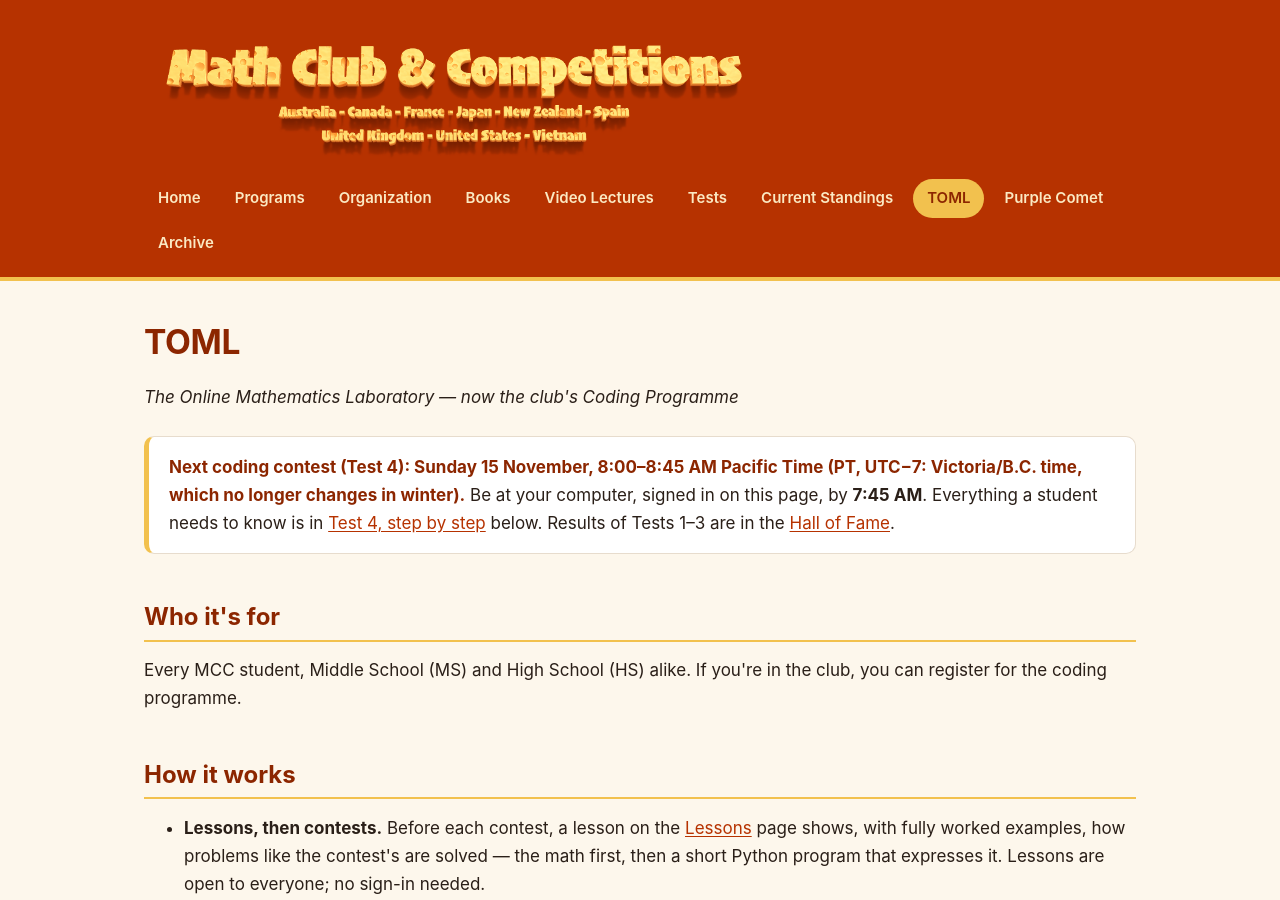
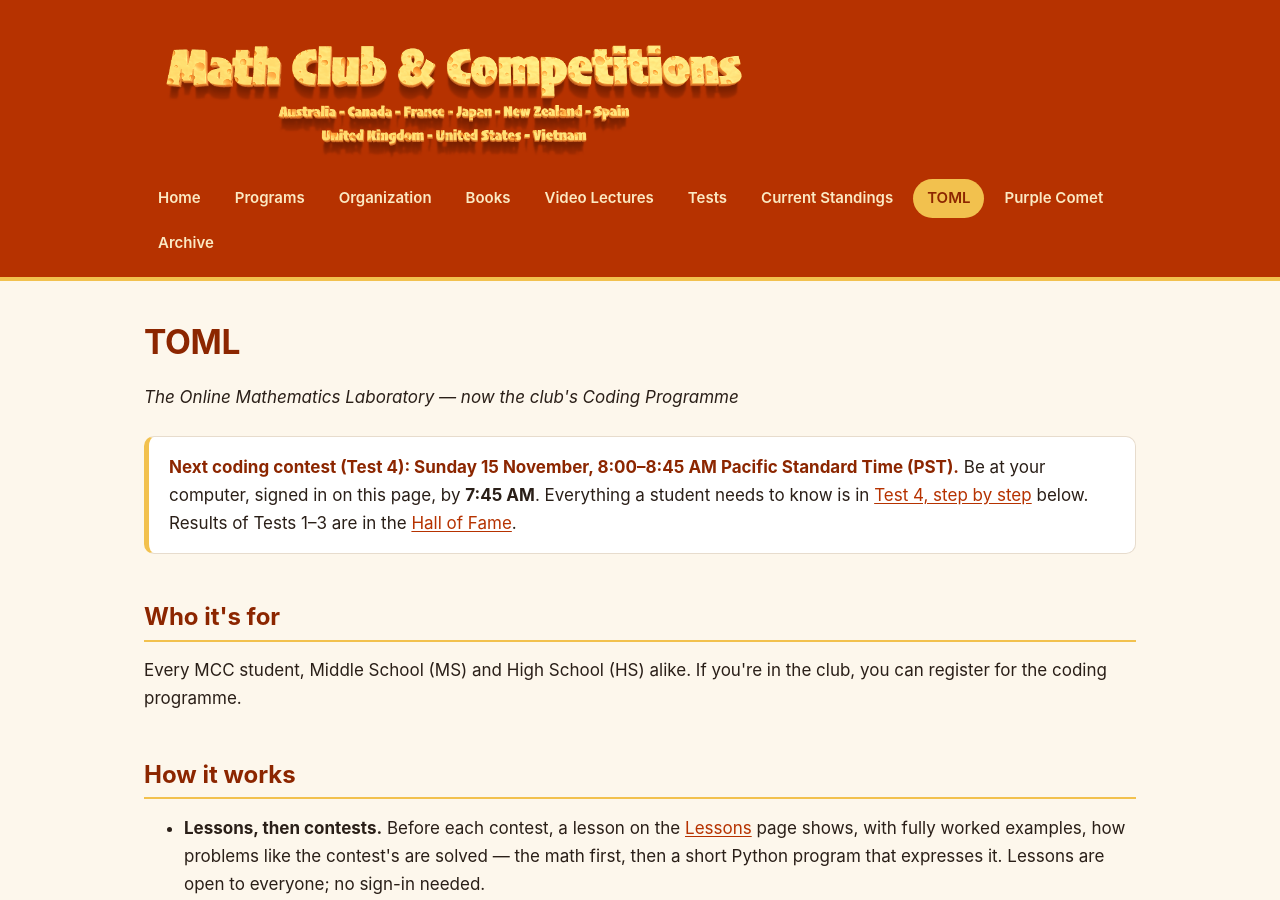
Before and after one commit to nghia71/nghia71.github.io, a Jekyll site: the page built from toml.html, in a window 1280 px wide and 900 px high. Built offline with Jekyll 4.4.1, drawn with Linux system fonts in a browser that asks for light colours; some of the changed text lies outside the part shown.

Commit message:
TOML: contest on Pacific Standard Time (PST); form script TIMEZONE America/Los_Angeles

```diff
--- a/toml.html
+++ b/toml.html
@@ -6,7 +6,7 @@ title: TOML
 <p><em>The Online Mathematics Laboratory — now the club's Coding Programme</em></p>
 
 <div class="note">
-<strong>Next coding contest (Test 4): Sunday 15 November, 8:00–8:45 AM Pacific Time (PT, UTC−7: Victoria/B.C. time, which no longer changes in winter).</strong> Be at your computer, signed in on this page, by <strong>7:45 AM</strong>. Everything a student needs to know is in <a href="#test-4-step-by-step">Test 4, step by step</a> below. Results of Tests 1&ndash;3 are in the <a href="#hall-of-fame">Hall of Fame</a>.
+<strong>Next coding contest (Test 4): Sunday 15 November, 8:00–8:45 AM Pacific Standard Time (PST).</strong> Be at your computer, signed in on this page, by <strong>7:45 AM</strong>. Everything a student needs to know is in <a href="#test-4-step-by-step">Test 4, step by step</a> below. Results of Tests 1&ndash;3 are in the <a href="#hall-of-fame">Hall of Fame</a>.
 </div>
 
 <h2>Who it's for</h2>
@@ -68,7 +68,7 @@ title: TOML
 
 <h3>On Sunday 15 November</h3>
 <table>
-<thead><tr><th>Time (Pacific Time, UTC−7)</th><th>What to do</th></tr></thead>
+<thead><tr><th>Time (Pacific Standard Time (PST))</th><th>What to do</th></tr></thead>
 <tbody>
 <tr><td><strong>7:45 AM</strong></td><td>At your computer, with Python open, and this page open. If the sign-in box below doesn't say you're signed in, sign in now.</td></tr>
 <tr><td><strong>7:55 AM</strong></td><td>The papers are shared with you. Reload this page and open the paper for <strong>your own track</strong> (MS or HS) from the box below &mdash; it is also in Google Drive under <em>Shared with me</em>. Read page 1: the instructions and the definitions the problems use.</td></tr>
```
Also changed, not shown: 1 other file.
